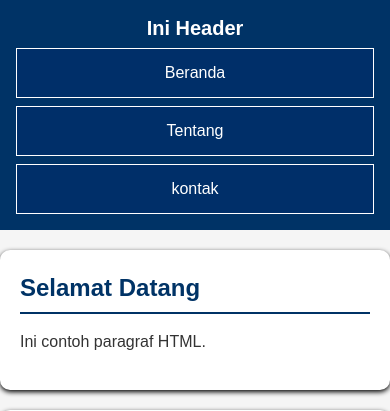
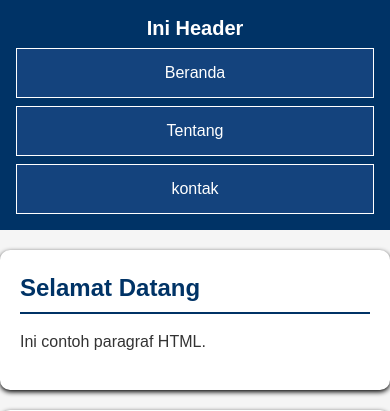
Before and after one commit to Redia-pdf/2511500027-PWD-GB1J-2526O, a PHP site: page /pertemuan-04/index.html in a window 390 px wide. Shown: the top 411 px of the page. Run offline with PHP 8.4, Linux system fonts and the light colour scheme.

Commit message:
update pertemuan-04

```diff
--- a/pertemuan-04/style.css
+++ b/pertemuan-04/style.css
@@ -159,7 +159,7 @@
               display: block;
               padding: 12px 14px;
               border: 1px solid rgba(255,255,255,35);
-              background:rgba(0, 0, 0, .08);
+              background:rgba(0255, 255, 255, .08);
               backdrop-filter: saturate(120%);
             }
         }
```
